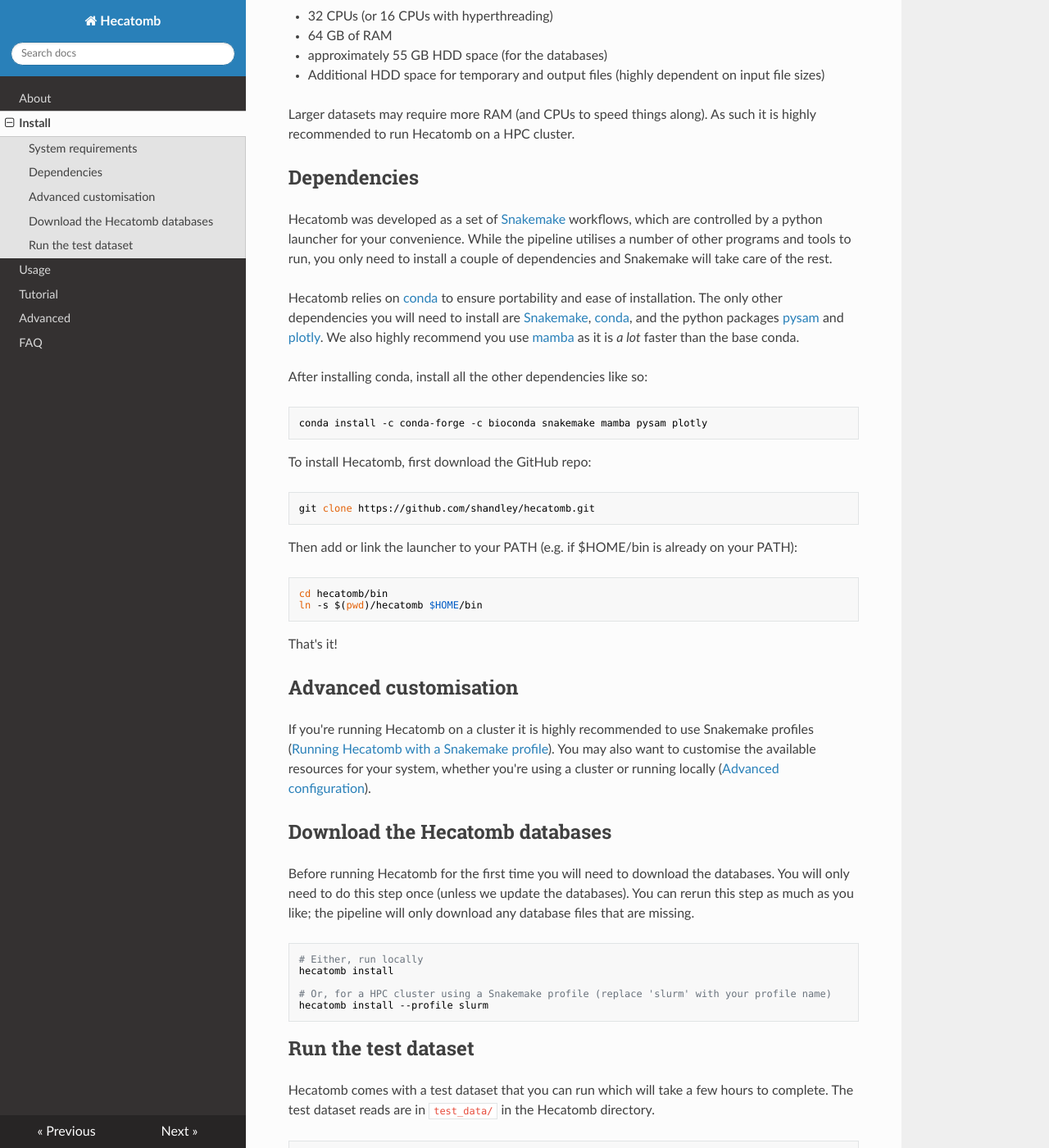
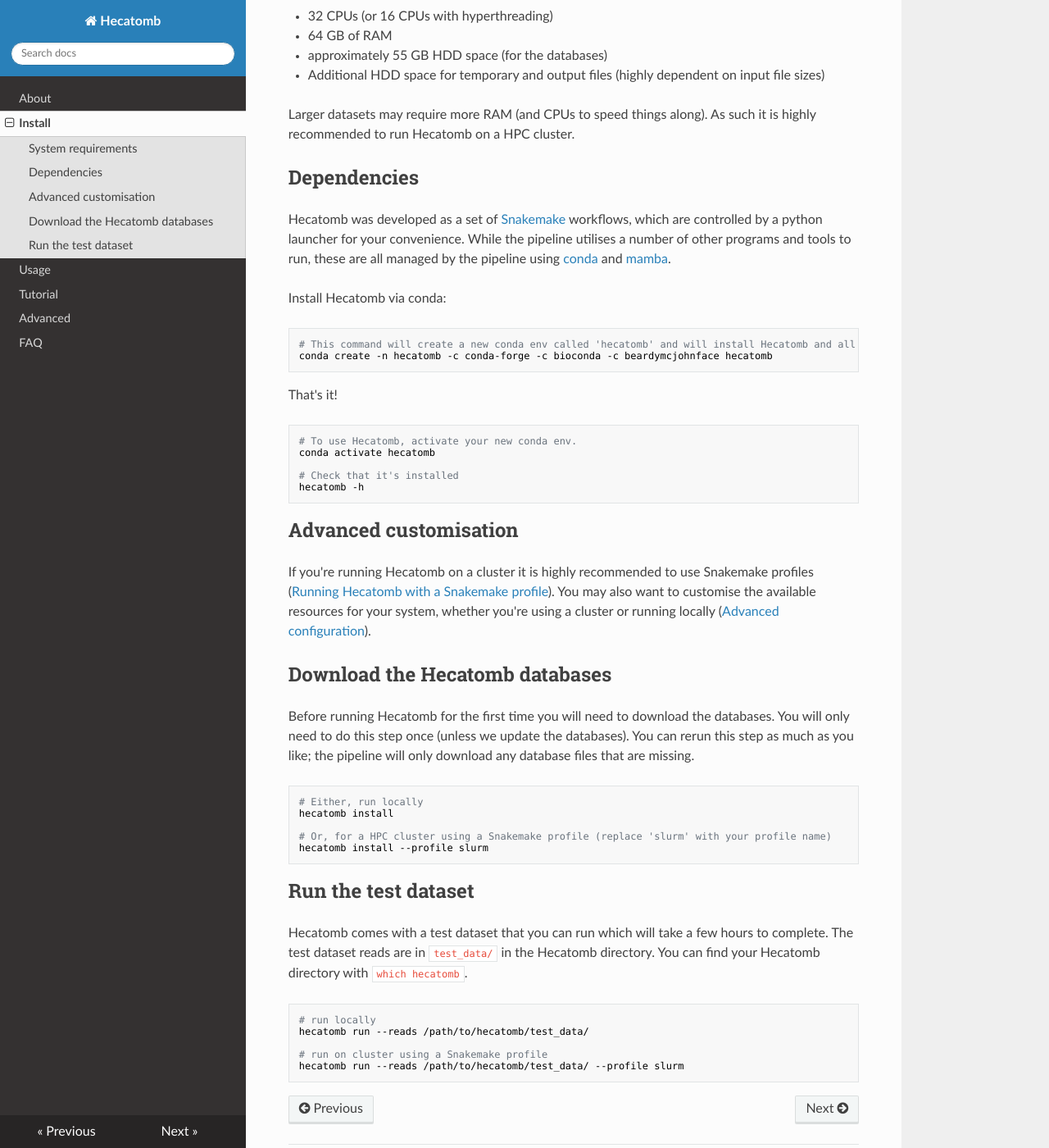
Before and after one commit to shandley/hecatomb, an MkDocs documentation site: the page built from docs/install.md, in a window 1280 px wide and 1400 px high, scrolled down 280 px. Shown: the whole window at 82% size. Built offline with MkDocs 1.6.1, drawn with Linux system fonts in a browser that asks for light colours; nearby versions of some CDN libraries.

Commit message:
Update documentation, version, automatically generate report after successful hecatomb run.

````diff
--- a/docs/install.md
+++ b/docs/install.md
@@ -16,35 +16,25 @@
 
 Hecatomb was developed as a set of [Snakemake](https://snakemake.readthedocs.io/en/stable/#) workflows, which are
 controlled by a python launcher for your convenience.
-While the pipeline utilises a number of other programs and tools to run, you only need to install a couple of
-dependencies and Snakemake will take care of the rest.
+While the pipeline utilises a number of other programs and tools to run, these are all managed by the pipeline using
+[conda](https://docs.conda.io/en/latest/) and [mamba](https://github.com/mamba-org/mamba).
 
-Hecatomb relies on [conda](https://docs.conda.io/en/latest/) to ensure portability and ease of installation.
-The only other dependencies you will need to install are [Snakemake](https://snakemake.readthedocs.io/en/stable/#),
-[conda](https://docs.conda.io/en/latest/), and the python packages [pysam](https://pysam.readthedocs.io/en/latest/api.html)
-and [plotly](https://plotly.com/python/).
-We also highly recommend you use [mamba](https://github.com/mamba-org/mamba) as it is _a lot_ faster than the base conda.
-
-After installing conda, install all the other dependencies like so:
+Install Hecatomb via conda:
 
 ```bash
-conda install -c conda-forge -c bioconda snakemake mamba pysam plotly
-```
-
-To install Hecatomb, first download the GitHub repo:
-
-```bash
-git clone https://github.com/shandley/hecatomb.git
-```
-
-Then add or link the launcher to your PATH (e.g. if $HOME/bin is already on your PATH):
-
-```bash
-cd hecatomb/bin
-ln -s $(pwd)/hecatomb $HOME/bin
+# This command will create a new conda env called 'hecatomb' and will install Hecatomb and all of it's dependencies.
+conda create -n hecatomb -c conda-forge -c bioconda -c beardymcjohnface hecatomb
 ```
 
 That's it!
+
+```bash
+# To use Hecatomb, activate your new conda env.
+conda activate hecatomb
+
+# Check that it's installed
+hecatomb -h
+```
 
 ## Advanced customisation
 
@@ -71,6 +61,7 @@
 
 Hecatomb comes with a test dataset that you can run which will take a few hours to complete.
 The test dataset reads are in `test_data/` in the Hecatomb directory.
+You can find your Hecatomb directory with `which hecatomb`.
 
 ```bash
 # run locally
````
Also changed, not shown: docs/index.md (+35 -20 lines), docs/img/hecatombPipeline.png, 2 other files.
